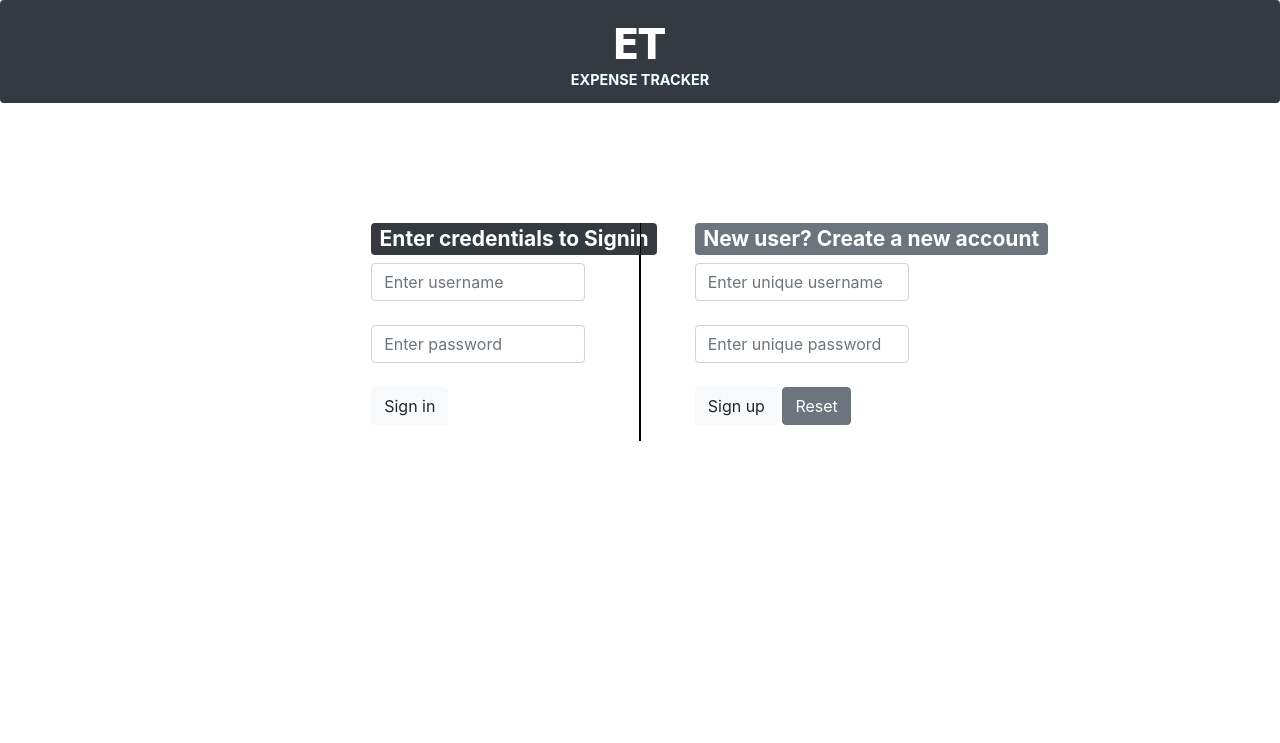
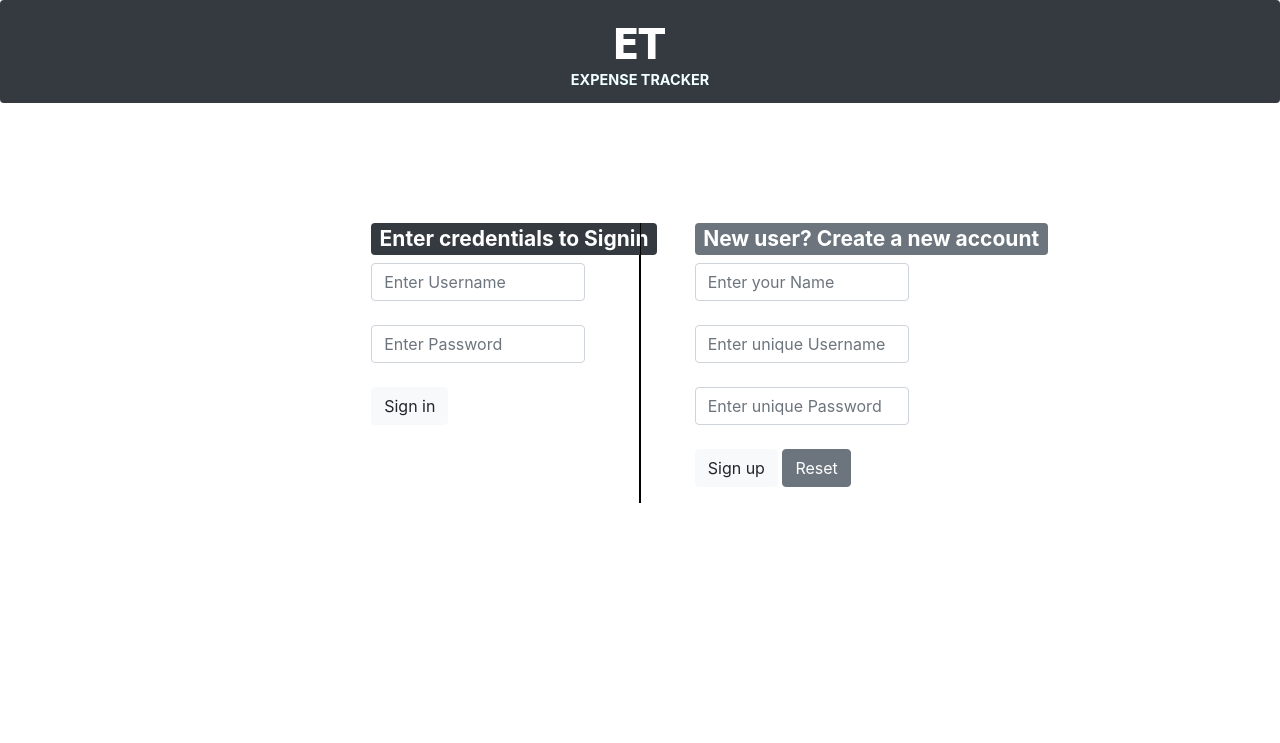
Before and after one commit to shreyxskar/expense-tracker, a Flask app: page / in a window 1280 px wide. Shown: the top 743 px of the page. Run offline with Flask 2, Linux system fonts and the light colour scheme; some libraries are stand-ins or nearby versions.

Commit message:
Added user login feature

```diff
--- a/main.py
+++ b/main.py
@@ -1,4 +1,4 @@
-from flask import Flask, render_template, request, flash, redirect, url_for
+from flask import Flask, render_template, request, flash, redirect, url_for, session
 import pymongo
 from pymongo import MongoClient
 from bson.objectid import ObjectId
@@ -6,22 +6,67 @@ import datetime
 
 app = Flask(__name__)
 
-app.secret_key = 'myExpenseApp'
+app.secret_key = 'myExpenseApp#with#a#veryLongSecretKey#thanksForReadingThisLine#loveYou'
 
 connection = MongoClient('localhost', 27017)
-database = connection['user_db01']
+database = connection['extr_db']
 
 cat_types = ['Bills', 'Bonus', 'Entertainment', 'Food', 'Health', 'House', 'Salary', 'Transport', 'Extras']
+
+
+@app.route('/signup', methods=['POST'])
+def signup_user():
+
+    global database
+
+    username = request.form['username']
+    password = request.form['password']
+    fname = request.form['firstname']
+
+    user_data = database['users']
+    if not user_data.find_one({'username': username}):
+        user_data.insert_one({'username': username, 'password': password, 'name': fname})
+        flash('User added succesfully!')
+    else:
+        flash('Username already exists!')
+
+    return redirect(url_for('index'))
+
+
+@app.route('/signin', methods=['POST'])
+def signin_user():
+
+    global database
+
+    username = request.form['username']
+    password = request.form['password']
+
+    if database['users'].find_one({'username': username, 'password': password}):
+        session.pop('user', None)
+        session['user'] = username
+        return redirect(url_for('index_page'))
+
+    flash('Invalid username/password!')
+    return redirect(url_for('index'))
+
 
 @app.route('/', methods=['GET'])
 def index():
 
-    #return '<p>TODO</p><a href=\"' + url_for('index_page') + '\">Click here </a>'
     return render_template('login.html')
+
+
+@app.route('/signout_user', methods=['POST', 'GET'])
+def signout_user():
+
+    session.pop('user', None)
+    return redirect(url_for('index'))
 
 
 @app.route('/dashboard', methods=['GET', 'POST'])
 def index_page():
+
+    if 'user' not in session: return redirect(url_for('index'))
 
     global database
     collection = database['expenses']
@@ -36,7 +81,7 @@ def index_page():
     upper_bound = str(datetime.date(year, month+1, 1))
     lower_bound = str(datetime.date(year, month, 1))
 
-    res = collection.find({'$and': [{'date': {'$lt': upper_bound}}, {'date': {'$gte': lower_bound}}]})
+    res = collection.find({'$and': [{'date': {'$lt': upper_bound}}, {'date': {'$gte': lower_bound}}, {'username': session['user']}]})
 
     month_list, year_list = [], []
     for i in range(12):
@@ -62,32 +107,38 @@ def index_page():
         else: #credit
             records['credit_sum'] += float(i['transaction_amount'])
 
-    return render_template('index_page.html', monthly_records=records, months=month_list, years=year_list)
+    fname = database['users'].find_one({'username': session['user']})
+
+    return render_template('index_page.html', monthly_records=records, months=month_list, years=year_list, user=fname['name'])
 
 
 @app.route('/manage_accounts', methods=['GET', 'POST'])
 def manage_accounts():
 
+    if 'user' not in session: return redirect(url_for('index'))
+
     global database
     collection = database['accounts']
     if request.method == 'POST':
         acc_name = request.form['acc_name']
-        collection.insert_one({'account_name': acc_name, 'date_created': datetime.datetime.now()})
+        collection.insert_one({'account_name': acc_name, 'date_created': datetime.datetime.now(), 'username': session['user']})
         flash('Account added!')
         return redirect(url_for('manage_accounts'))
 
-    accounts = collection.find()
+    accounts = collection.find({'username': session['user']})
     return render_template('manage_accounts.html', X=accounts)
 
 
 @app.route('/add_expense', methods=['GET', 'POST'])
 def input_form():
 
+    if 'user' not in session: return redirect(url_for('index'))
+
     global cat_types
     global database
 
     if request.method == "GET":
-        return render_template('input_form.html', cats=cat_types, accounts=database['accounts'].find().distinct('account_name'))
+        return render_template('input_form.html', cats=cat_types, accounts=database['accounts'].find({'username': session['user']}).distinct('account_name'))
 
     data = {}
     data['transaction_amount'] = request.form['eamount']
@@ -104,40 +155,51 @@ def input_form():
     data['category'] = request.form['ecategory']
     data['account'] = request.form['eaccount']
 
+    data['username'] = session['user']
+
     collection = database['expenses']
     collection.insert_one(data)
     flash('Expense added!')
 
-    return render_template('input_form.html', cats=cat_types, accounts=database['accounts'].find().distinct('account_name'))
+    return render_template('input_form.html', cats=cat_types, accounts=database['accounts'].find({'username': session['user']}).distinct('account_name'))
 
 
 @app.route('/all_expenses', methods=['GET'])
 def all_expenses():
 
+    if 'user' not in session: return redirect(url_for('index'))
+
     global database
     collection = database['expenses']
-    return render_template('all_expenses.html', docs_c=collection.find({}).sort('date', -1), accounts=database['accounts'].find().distinct('account_name'))
+    return render_template('all_expenses.html', docs_c=collection.find({'username': session['user']}).sort('date', -1), accounts=database['accounts'].find({'username': session['user']}).distinct('account_name'))
 
 
 @app.route('/all_expenses/<account>')
 def all_expenses_filter(account):
 
+    if 'user' not in session: return redirect(url_for('index'))
+
     global database
     collection = database['expenses']
-    return render_template('all_expenses.html', docs_c=collection.find({'account': account}).sort('date', -1), accounts=database['accounts'].find().distinct('account_name'))
+    return render_template('all_expenses.html', docs_c=collection.find({'account': account, 'username': session['user']}).sort('date', -1), accounts=database['accounts'].find({'username': session['user']}).distinct('account_name'))
 
 
 @app.route('/manage_expenses', methods=['GET', 'POST'])
 def manage_expenses():
+
+    if 'user' not in session: return redirect(url_for('index'))
+
     global database
     global cat_types
 
     collection = database['expenses']
-    return render_template('manage_expenses.html', docs_c=collection.find({}), cats=cat_types)
+    return render_template('manage_expenses.html', docs_c=collection.find({'username': session['user']}), cats=cat_types)
 
 
 @app.route('/delete_expense/<expense_id>', methods=['POST', 'GET'])
 def delete_expense(expense_id):
+
+    if 'user' not in session: return redirect(url_for('index'))
 
     global database
     collection = database['expenses']
@@ -149,6 +211,9 @@ def delete_expense(expense_id):
 
 @app.route('/update_expense', methods=['POST', 'GET'])
 def update_expense():
+
+    if 'user' not in session: return redirect(url_for('index'))
+
     if request.method == 'GET':
         return redirect(url_for('index_page'))
 
--- a/templates/base_structure.html
+++ b/templates/base_structure.html
@@ -32,7 +32,13 @@
                 </li>
 
              </ul>
+
             </div>
+
+            <div>
+                <a href="{{ url_for('signout_user') }}" class="btn btn-light pull-right">Logout</a>
+            </div>
+
         </nav>
 
         <div style="text-align: center;">
--- a/templates/index_page.html
+++ b/templates/index_page.html
@@ -5,7 +5,7 @@ Expenses Tracker Home
 {% endblock %}
 
 {% block top_heading %}
-Your Dashboard
+Hi, {{ user }}! Your current month stats
 {% endblock %}
 
 {% block content %}
--- a/templates/login.html
+++ b/templates/login.html
@@ -13,22 +13,38 @@ Login Page
 
     <div class="signin-form-section" style="margin-top: 15%;width: 50%;border-right: 1px solid black; padding-right: 10%;">
         <h3><div class="badge badge-dark">Enter credentials to Signin</div></h3>
-        <form action="#">
-            <input class="form-control" type="text" name="username" id="" placeholder="Enter username" required><br>
-            <input class="form-control" type="password" name="password" id="" placeholder="Enter password" required><br>
+        <form action="{{ url_for('signin_user') }}" method="POST">
+            <input class="form-control" type="text" name="username" id="" placeholder="Enter Username" required><br>
+            <input class="form-control" type="password" name="password" id="" placeholder="Enter Password" required><br>
             <button type="submit" value="Log in" class="btn btn-light">Sign in</button>
         </form>
     </div>
     <br>
     <div class="signup-form-section" style="margin-top: 15%; width: 50%;border-left: 1px solid black; padding-left: 10%;">
         <h3><div class="badge badge-secondary">New user? Create a new account</div></h3>
-        <form action="#">
-            <input class="form-control" type="text" name="username" id="" placeholder="Enter unique username" required><br>
-            <input class="form-control" type="password" name="password" id="" placeholder="Enter unique password" required><br>
+        <form action="{{ url_for('signup_user') }}" method="POST">
+            <input class="form-control" type="text" name="firstname" id="" placeholder="Enter your Name" required><br>
+            <input class="form-control" type="text" name="username" id="" placeholder="Enter unique Username" required><br>
+            <input class="form-control" type="password" name="password" id="" placeholder="Enter unique Password" required><br>
             <button type="submit" value="" class="btn btn-light">Sign up</button>
             <button type="reset" value="" class="btn btn-secondary">Reset</button>
         </form>
     </div>
 
 </div>
+
+    <div>
+        {% with messages = get_flashed_messages() %}
+        {% if messages %}
+            {% for message in messages %}
+                <div class="alert alert-success alert-dismissable" role="alert">
+                    <button type="button" class="close" data-dismiss="alert" aria-label="close">&times;
+                    </button>
+                    {{message}}
+                </div>
+            {% endfor %}
+        {% endif %}
+        {% endwith %}
+    </div>
+
 {% endblock %}
```
Also changed, not shown: templates/input_form.html (+7 -3 lines).
